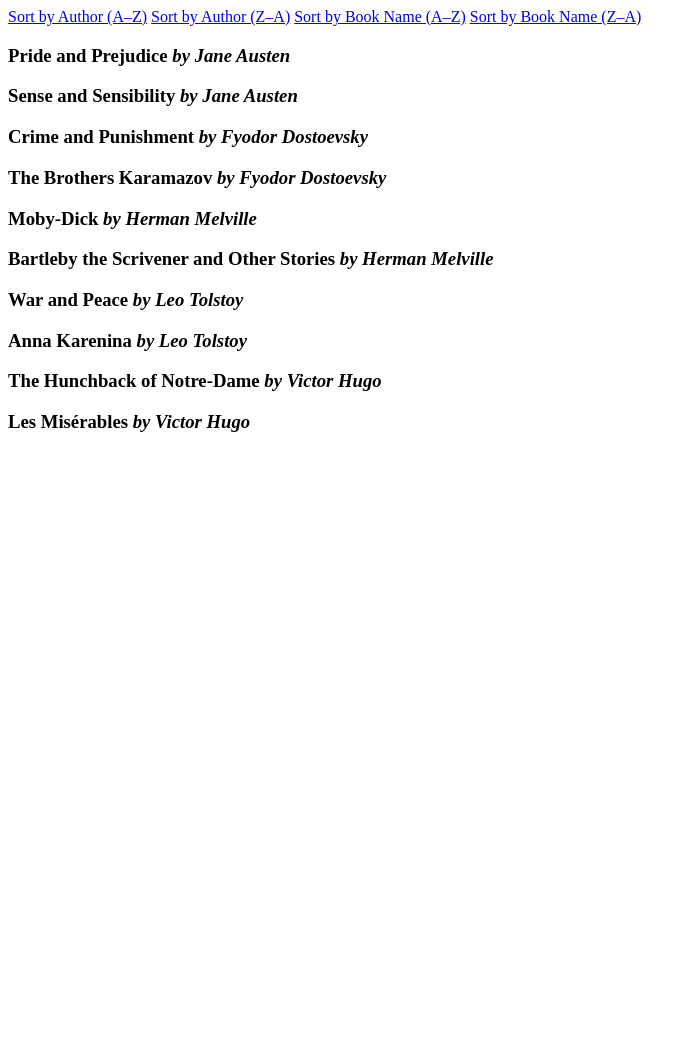
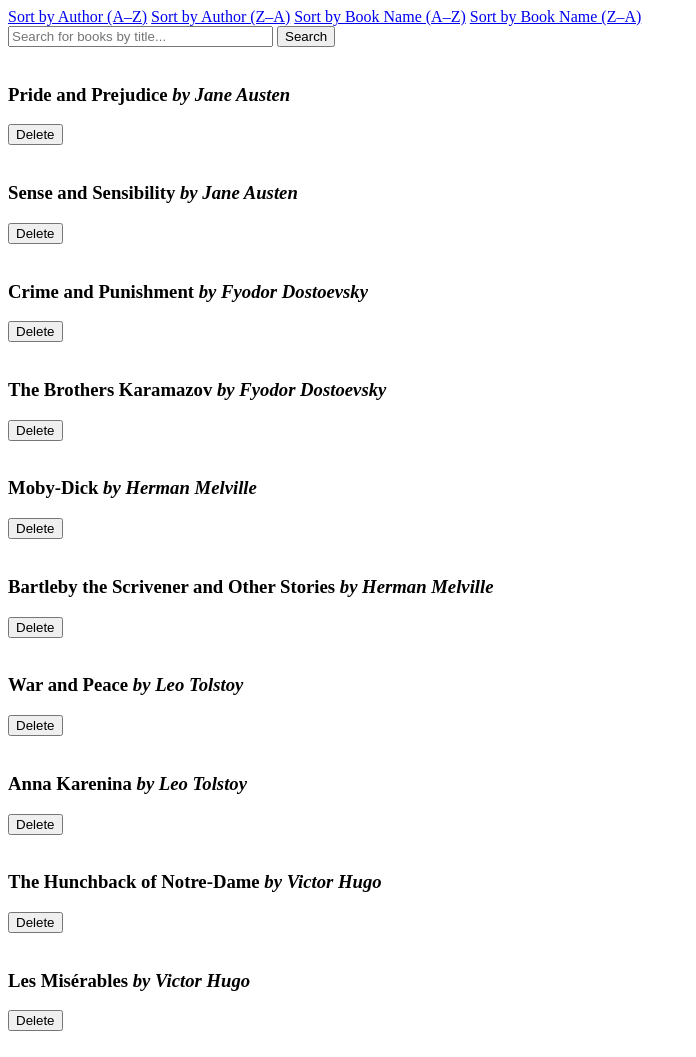
Before and after one commit to eStangel/Book-Alchemy, a Flask app: page /home in a window 1280 px wide. Shown: the whole page, without its empty margins (0-696 px from the left). Before the commit the page ends 432 px from the top, so only its background shows below. Run offline with Flask 3, Linux system fonts and the light colour scheme.

Commit message:
Add route to delete book

```diff
--- a/app.py
+++ b/app.py
@@ -1,5 +1,6 @@
-from flask import Flask, render_template, redirect, request, url_for, session
-from flask_sqlalchemy import SQLAlchemy
+from pyexpat.errors import messages
+
+from flask import Flask, render_template, request, redirect, url_for
 import os
 from data_models import db, Author, Book
 from datetime import datetime
@@ -76,8 +77,10 @@ def add_book():
 @app.route('/home')
 def home():
     books = Book.query.all()
+    message = request.args.get('message')
 
     sort_option = request.args.get('sort')
+    search_query = request.args.get('query')
 
     if sort_option == 'author_asc':
         books = sorted(books, key=lambda b: b.author.name.split()[-1])
@@ -87,9 +90,29 @@ def home():
         books = db.session.query(Book).order_by(Book.title.asc()).all()
     elif sort_option == 'book_name_desc':
         books = db.session.query(Book).order_by(Book.title.desc()).all()
+    if search_query:
+        books = db.session.query(Book) \
+            .filter(Book.title.ilike(f"%{search_query}%")) \
+            .all()
+
+    return render_template('home.html', books=books, message=message)
 
 
-    return render_template('home.html', books=books)
+@app.route('/book/<int:book_id>/delete', methods=['POST'])
+def delete(book_id):
+    book = db.session.get(Book, book_id)
+    if not book:
+        return redirect(url_for('home', message="Error: Book not found!"))
+
+    author = book.author
+    db.session.delete(book)
+    db.session.commit()
+
+    if len(author.books) == 0:
+        db.session.delete(author)
+        db.session.commit()
+
+    return redirect(url_for('home', message="Book successfully deleted!"))
 
 
 """
--- a/templates/add_author.html
+++ b/templates/add_author.html
@@ -8,7 +8,11 @@
   <body>
 
   {% if success_message %}
-    <p style="color: green;">{{ success_message }}</p>
+    {% if success_message.startswith('A') %}
+      <p style="color: green;">{{ success_message }}</p>
+    {% else %}
+      <p style="color: red;">{{ success_message }}</p>
+    {% endif %}
   {% endif %}
 
   <form action="/add_author" method="POST">
--- a/templates/add_book.html
+++ b/templates/add_book.html
@@ -8,7 +8,11 @@
   <body>
 
   {% if success_message %}
-    <p style="color: green;">{{ success_message }}</p>
+    {% if success_message.startswith('B') %}
+      <p style="color: green;">{{ success_message }}</p>
+    {% else %}
+      <p style="color: red;">{{ success_message }}</p>
+    {% endif %}
   {% endif %}
 
   <form action="/add_book" method="POST">
--- a/templates/home.html
+++ b/templates/home.html
@@ -6,14 +6,35 @@
     <meta http-equiv="X-UA-Compatible" content="ie=edge">
   </head>
   <body>
+    {% if message %}
+    {% if message.startswith('B') %}
+      <p style="color: green;">{{ message }}</p>
+    {% else %}
+      <p style="color: red;">{{ message }}</p>
+    {% endif %}
+    {% endif %}
     <a href="{{ url_for('home', sort='author_asc') }}">Sort by Author (A–Z)</a>
     <a href="{{ url_for('home', sort='author_desc') }}">Sort by Author (Z–A)</a>
     <a href="{{ url_for('home', sort='book_name_asc') }}">Sort by Book Name (A–Z)</a>
     <a href="{{ url_for('home', sort='book_name_desc') }}">Sort by Book Name (Z–A)</a>
-    {% for book in books %}
-    <div> <h3>{{ book.title }}<i> by {{ book.author.name }}</i></h3>
-    </div>
-    {% endfor %}
+    <br>
+    <form action="/home" method="GET">
+        <input type="text" name="query" size="30" placeholder="Search for books by title...">
+        <input type="submit" value="Search">
+    </form>
+    <br>
+    {% if books %}
+        {% for book in books %}
+            <div> <h3>{{ book.title }}<i> by {{ book.author.name }}</i></h3>
+                <form action="{{ url_for('delete', book_id=book.id) }}" method="POST">
+                    <button type="submit" class="delete-button">Delete</button>
+                </form>
+            </div>
+            <br>
+        {% endfor %}
+    {% else %}
+         <h3>There are no book titles that match your search criteria!</h3>
+    {% endif %}
 
   </body>
 </html>
```
Also changed, not shown: data/library.sqlite.
